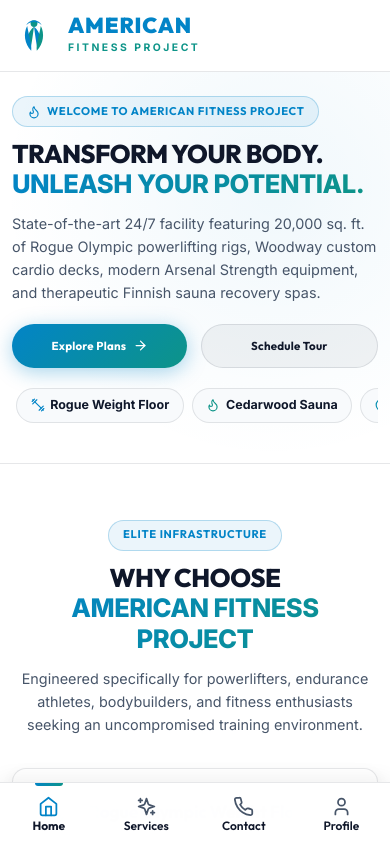
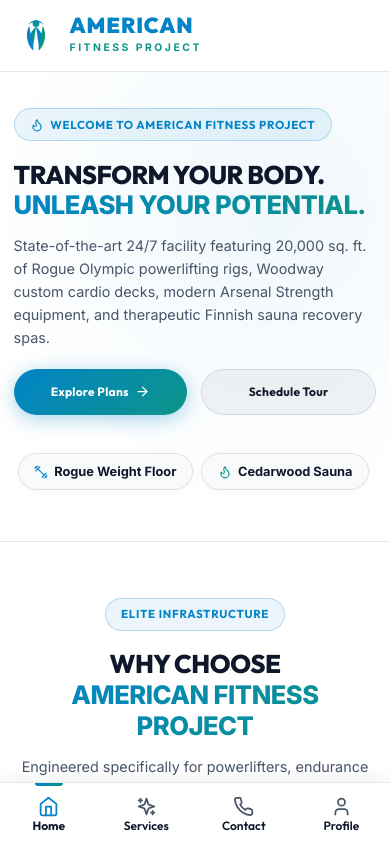
Before and after one commit to msrinu94910-a11y/american-fitness-gym, a React (Vite) app in the folder client/: page / in a window 390 px wide. Shown: the top 842 px of the page. Built offline with nearby package versions, Linux system fonts and the light colour scheme.

Commit message:
Complete American Fitness Gym project with responsive web app, bottom navigation bar, services page, and clean UI

```diff
--- a/client/src/index.css
+++ b/client/src/index.css
@@ -129,7 +129,7 @@
 
 h1 {
   font-size: clamp(1.6rem, 5.5vw, 3.8rem) !important;
-  line-height: 1.15 !important;
+  line-height: 1.18 !important;
 }
 
 h2 {
@@ -155,7 +155,7 @@
 .section-header {
   text-align: center;
   max-width: 720px !important;
-  margin: 0 auto 2rem auto !important;
+  margin: 0 auto 2.25rem auto !important;
   padding: 0 0.5rem;
 }
 
@@ -164,17 +164,17 @@
   align-items: center !important;
   justify-content: center !important;
   gap: 0.4rem !important;
-  padding: 0.35rem 0.85rem !important;
+  padding: 0.4rem 0.95rem !important;
   background: rgba(2, 132, 199, 0.08);
   border: 1px solid rgba(2, 132, 199, 0.25);
   border-radius: var(--radius-full);
   color: #0284c7;
   font-family: var(--font-heading) !important;
-  font-size: clamp(0.7rem, 2.4vw, 0.85rem) !important;
+  font-size: clamp(0.72rem, 2.4vw, 0.85rem) !important;
   font-weight: 700;
   text-transform: uppercase;
   letter-spacing: 0.06em;
-  margin-bottom: 0.75rem;
+  margin-bottom: 1.15rem !important;
   max-width: 100% !important;
   white-space: normal !important;
   text-align: center !important;
@@ -182,7 +182,7 @@
 
 .section-title {
   font-size: clamp(1.6rem, 4.8vw, 2.75rem) !important;
-  margin-bottom: 0.75rem;
+  margin-bottom: 0.85rem;
   color: var(--text-main);
 }
 
@@ -199,11 +199,11 @@
   justify-content: flex-start !important;
   gap: 0.85rem !important;
   width: 100% !important;
-  margin-bottom: 1.25rem !important;
+  margin-bottom: 1.75rem !important;
 }
 
 .hero-btn-row .btn {
-  height: 46px !important;
+  height: 48px !important;
   padding: 0 1.5rem !important;
   font-size: 0.95rem !important;
   white-space: nowrap !important;
@@ -217,16 +217,17 @@
 .chip-pill {
   display: inline-flex;
   align-items: center;
-  gap: 0.35rem;
-  padding: 0.4rem 0.85rem;
+  gap: 0.4rem;
+  padding: 0.45rem 0.95rem;
   background: var(--bg-card);
   border: 1px solid var(--border-glass);
   border-radius: var(--radius-full);
-  font-size: 0.78rem;
+  font-size: 0.8rem;
   font-weight: 700;
   color: var(--text-main);
   white-space: nowrap;
   flex-shrink: 0;
+  box-shadow: 0 2px 8px rgba(15,23,42,0.03);
 }
 
 /* Glassmorphism Card */
@@ -257,8 +258,8 @@
   align-items: center;
   justify-content: center;
   gap: 0.4rem;
-  height: 44px;
-  padding: 0 1.25rem;
+  height: 46px;
+  padding: 0 1.35rem;
   border-radius: var(--radius-full);
   font-family: var(--font-heading) !important;
   font-weight: 700;
@@ -427,30 +428,30 @@
 @media (max-width: 768px) {
   .hero-section-mobile {
     min-height: auto !important;
-    padding: 1.5rem 0 2rem 0 !important;
+    padding: 2.25rem 0 2.5rem 0 !important;
     display: block !important;
   }
 
   .hero-btn-row {
     justify-content: center !important;
-    margin-bottom: 0 !important;
+    margin-bottom: 1.75rem !important;
   }
 
   .hero-btn-row .btn {
     flex: 1 1 0% !important;
     max-width: 50% !important;
-    height: 44px !important;
+    height: 46px !important;
     padding: 0 0.5rem !important;
-    font-size: clamp(0.72rem, 2.5vw, 0.88rem) !important;
+    font-size: clamp(0.75rem, 2.5vw, 0.9rem) !important;
   }
 
   .mobile-chips-bar {
     display: flex !important;
     align-items: center !important;
-    gap: 0.5rem !important;
+    gap: 0.55rem !important;
     overflow-x: auto !important;
-    padding: 0.5rem 0.25rem !important;
-    margin-top: 0.75rem !important;
+    padding: 0.65rem 0.25rem !important;
+    margin-top: 1.25rem !important;
     -webkit-overflow-scrolling: touch !important;
   }
 
@@ -466,8 +467,8 @@
 
 @media (max-width: 600px) {
   .container {
-    padding-left: 0.75rem !important;
-    padding-right: 0.75rem !important;
+    padding-left: 0.85rem !important;
+    padding-right: 0.85rem !important;
   }
 
   .toast-container {
```
